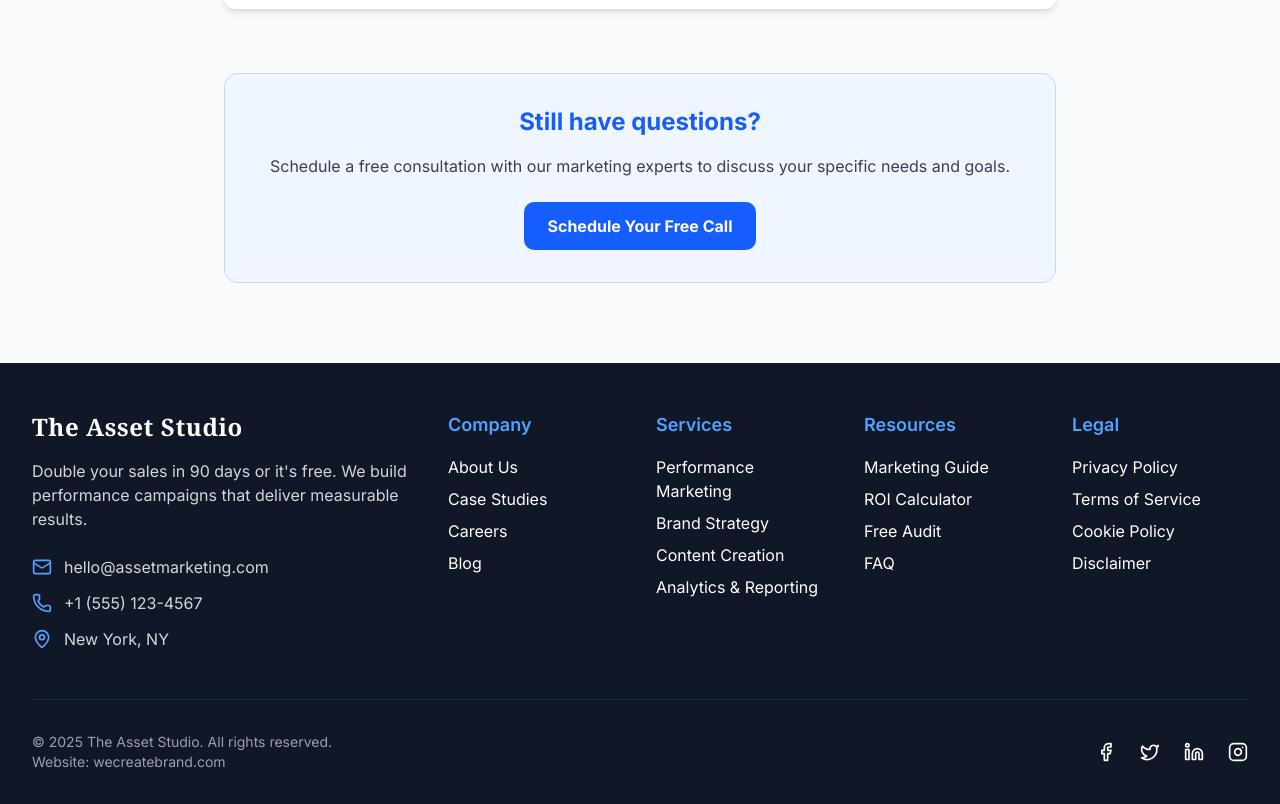
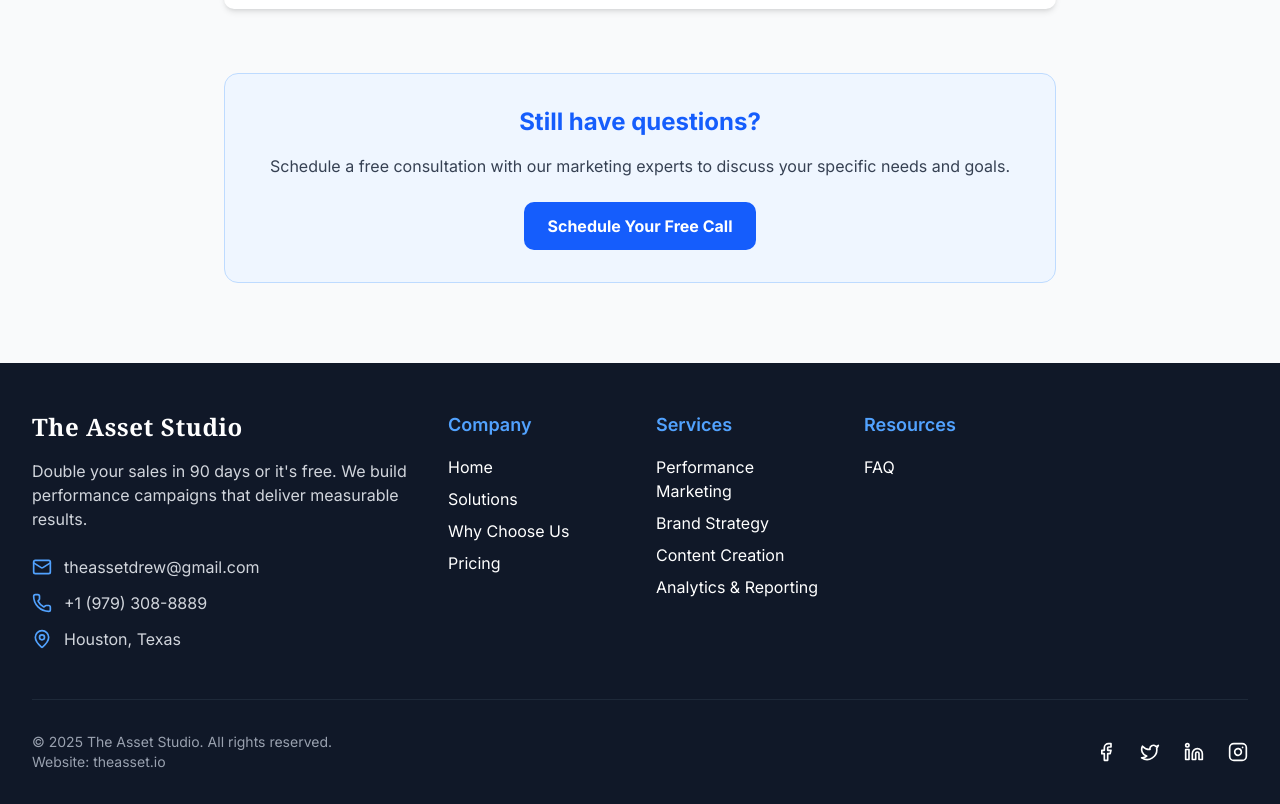
Before and after one commit to Pu11en/theasset.io, a Next.js app: page / in a window 1280 px wide. Shown: the part 4563-5367 px from the top of the page. Built offline with nearby package versions, Linux system fonts and the light colour scheme.

Commit message:
Update Footer component with new contact info, branding, and navigation links

```diff
--- a/src/components/sections/FAQ.tsx
+++ b/src/components/sections/FAQ.tsx
@@ -33,7 +33,7 @@ const FAQ: React.FC = () => {
   ];
 
   return (
-    <section className="py-20 bg-gray-50">
+    <section id="faq" className="py-20 bg-gray-50">
       <div className="max-w-4xl mx-auto px-4 sm:px-6 lg:px-8">
         <motion.div
           className="text-center mb-16"
--- a/src/components/sections/Footer.tsx
+++ b/src/components/sections/Footer.tsx
@@ -11,10 +11,10 @@ const Footer: React.FC = () => {
     {
       title: "Company",
       links: [
-        { name: "About Us", href: "#" },
-        { name: "Case Studies", href: "#" },
-        { name: "Careers", href: "#" },
-        { name: "Blog", href: "#" }
+        { name: "Home", href: "#home" },
+        { name: "Solutions", href: "#solutions" },
+        { name: "Why Choose Us", href: "#why-choose-us" },
+        { name: "Pricing", href: "#pricing" }
       ]
     },
     {
@@ -29,19 +29,7 @@ const Footer: React.FC = () => {
     {
       title: "Resources",
       links: [
-        { name: "Marketing Guide", href: "#" },
-        { name: "ROI Calculator", href: "#" },
-        { name: "Free Audit", href: "#" },
         { name: "FAQ", href: "#faq" }
-      ]
-    },
-    {
-      title: "Legal",
-      links: [
-        { name: "Privacy Policy", href: "#" },
-        { name: "Terms of Service", href: "#" },
-        { name: "Cookie Policy", href: "#" },
-        { name: "Disclaimer", href: "#" }
       ]
     }
   ];
@@ -79,15 +67,15 @@ const Footer: React.FC = () => {
                 <div className="space-y-3">
                   <div className="flex items-center text-gray-300">
                     <Mail className="h-5 w-5 mr-3 text-blue-400" />
-                    <span>hello@assetmarketing.com</span>
+                    <span>theassetdrew@gmail.com</span>
                   </div>
                   <div className="flex items-center text-gray-300">
                     <Phone className="h-5 w-5 mr-3 text-blue-400" />
-                    <span>+1 (555) 123-4567</span>
+                    <span>+1 (979) 308-8889</span>
                   </div>
                   <div className="flex items-center text-gray-300">
                     <MapPin className="h-5 w-5 mr-3 text-blue-400" />
-                    <span>New York, NY</span>
+                    <span>Houston, Texas</span>
                   </div>
                 </div>
               </motion.div>
@@ -136,7 +124,7 @@ const Footer: React.FC = () => {
                 © {currentYear} The Asset Studio. All rights reserved.
               </p>
               <p className="text-gray-400 text-sm">
-                Website: <a href="https://wecreatebrand.com" className="text-blue-400 hover:text-blue-300 transition-colors duration-200">wecreatebrand.com</a>
+                Website: <a href="https://theasset.io" className="text-blue-400 hover:text-blue-300 transition-colors duration-200">theasset.io</a>
               </p>
             </motion.div>
 
```
